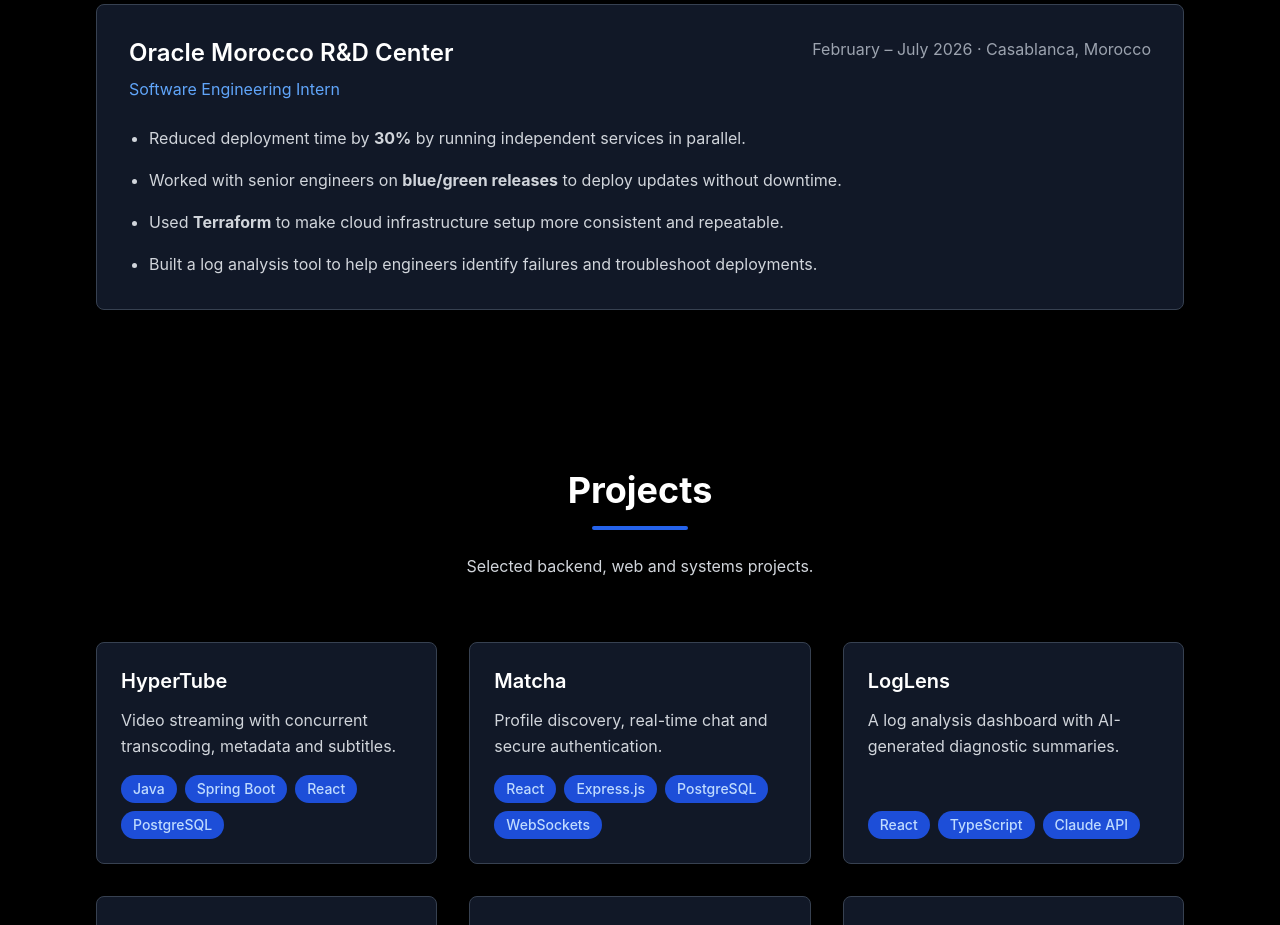
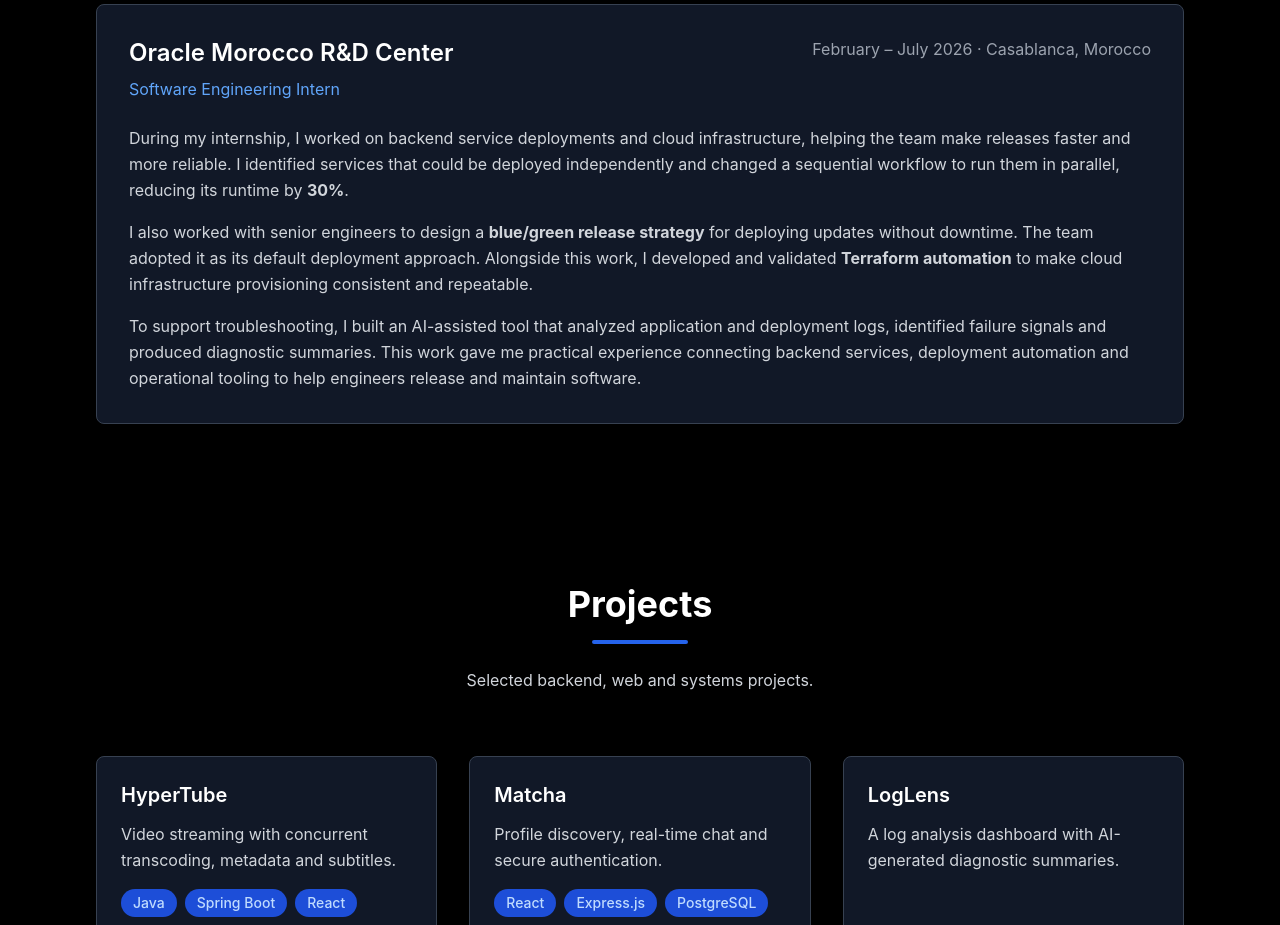
Before and after one commit to AyoubChraiti/Portfolio, a React (Vite) app: page / in a window 1280 px wide. Shown: the part 1520-2445 px from the top of the page. Built offline with nearby package versions, Linux system fonts and the light colour scheme.

Commit message:
Describe backend and DevOps internship work in paragraphs

```diff
--- a/src/App.tsx
+++ b/src/App.tsx
@@ -367,12 +367,11 @@
                   </div>
                   <p className={theme === 'dark' ? 'text-gray-400' : 'text-gray-600'}>February – July 2026 · Casablanca, Morocco</p>
                 </div>
-                <ul className={`list-disc pl-5 space-y-4 leading-relaxed ${theme === 'dark' ? 'text-gray-300' : 'text-gray-700'}`}>
-                  <li>Reduced deployment time by <strong>30%</strong> by running independent services in parallel.</li>
-                  <li>Worked with senior engineers on <strong>blue/green releases</strong> to deploy updates without downtime.</li>
-                  <li>Used <strong>Terraform</strong> to make cloud infrastructure setup more consistent and repeatable.</li>
-                  <li>Built a log analysis tool to help engineers identify failures and troubleshoot deployments.</li>
-                </ul>
+                <div className={`space-y-4 leading-relaxed ${theme === 'dark' ? 'text-gray-300' : 'text-gray-700'}`}>
+                  <p>During my internship, I worked on backend service deployments and cloud infrastructure, helping the team make releases faster and more reliable. I identified services that could be deployed independently and changed a sequential workflow to run them in parallel, reducing its runtime by <strong>30%</strong>.</p>
+                  <p>I also worked with senior engineers to design a <strong>blue/green release strategy</strong> for deploying updates without downtime. The team adopted it as its default deployment approach. Alongside this work, I developed and validated <strong>Terraform automation</strong> to make cloud infrastructure provisioning consistent and repeatable.</p>
+                  <p>To support troubleshooting, I built an AI-assisted tool that analyzed application and deployment logs, identified failure signals and produced diagnostic summaries. This work gave me practical experience connecting backend services, deployment automation and operational tooling to help engineers release and maintain software.</p>
+                </div>
               </div>
             </AnimatedSection>
           </div>
```
